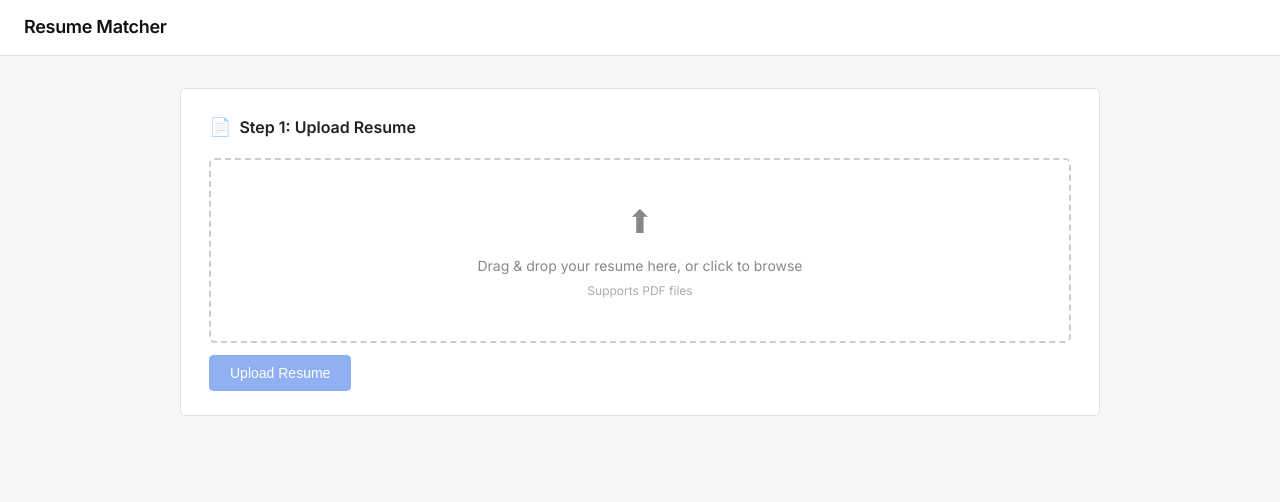
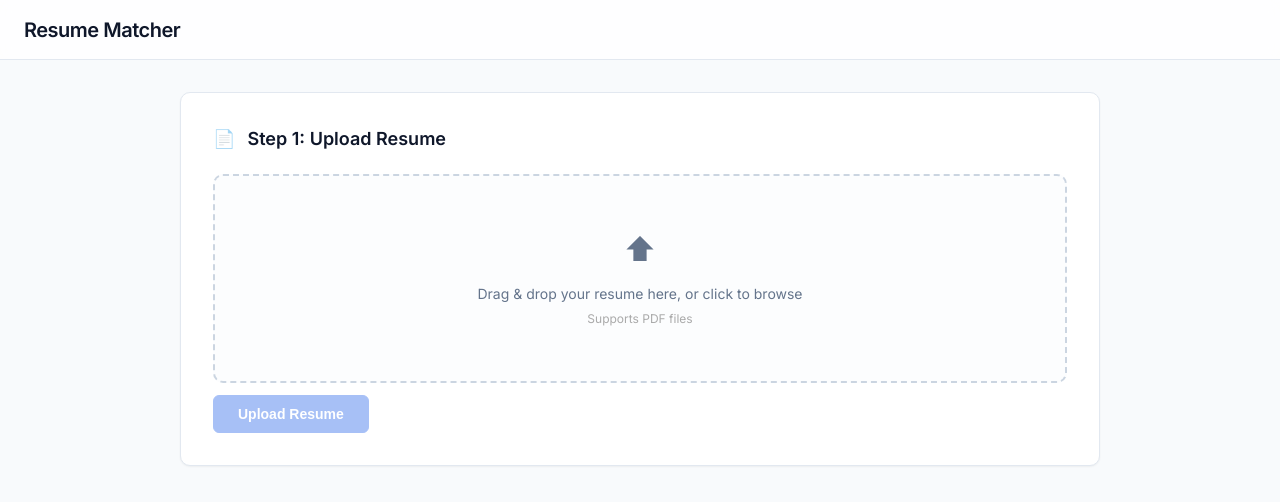
Before and after one commit to Zenuxcoder/Resume-Parser, a website: page index.html in a window 1280 px wide. Drawn offline with Linux system fonts and the light colour scheme.

Commit message:
style: refine UI aesthetics with modern variables, glassmorphism and soft elevations

```diff
--- a/style.css
+++ b/style.css
@@ -1,3 +1,23 @@
+:root {
+    /* Colors */
+    --primary: #2563eb;
+    --primary-hover: #1d4ed8;
+    --bg-page: #f8fafc;
+    --bg-card: #ffffff;
+    --text-main: #1e293b;
+    --text-muted: #64748b;
+    --border-color: #e2e8f0;
+
+    /* Elevation */
+    --shadow-sm: 0 1px 2px 0 rgb(0 0 0 / 0.05);
+    --shadow-md: 0 4px 6px -1px rgb(0 0 0 / 0.1), 0 2px 4px -2px rgb(0 0 0 / 0.1);
+    --shadow-lg: 0 10px 15px -3px rgb(0 0 0 / 0.1), 0 4px 6px -4px rgb(0 0 0 / 0.1);
+
+    /* Radius */
+    --radius: 10px;
+    --radius-sm: 6px;
+}
+
 /* ===== Reset & Base ===== */
 *,
 *::before,
@@ -8,19 +28,22 @@
 }
 
 body {
-    font-family: 'Inter', Arial, Helvetica, sans-serif;
-    background: #f5f6f8;
-    color: #1e1e1e;
+    font-family: 'Inter', system-ui, -apple-system, sans-serif;
+    background: var(--bg-page);
+    color: var(--text-main);
     line-height: 1.6;
     min-height: 100vh;
+    -webkit-font-smoothing: antialiased;
 }
 
 /* ===== Navbar ===== */
 .navbar {
-    background: #ffffff;
-    border-bottom: 1px solid #e0e0e0;
+    background: rgba(255, 255, 255, 0.8);
+    backdrop-filter: blur(8px);
+    -webkit-backdrop-filter: blur(8px);
+    border-bottom: 1px solid var(--border-color);
     padding: 0 24px;
-    height: 56px;
+    height: 60px;
     display: flex;
     align-items: center;
     position: sticky;
@@ -29,10 +52,10 @@ body {
 }
 
 .navbar .logo {
-    font-size: 18px;
-    font-weight: 600;
-    color: #111;
-    letter-spacing: -0.3px;
+    font-size: 20px;
+    font-weight: 700;
+    color: #0f172a;
+    letter-spacing: -0.025em;
 }
 
 .navbar .logo span {
@@ -70,21 +93,28 @@ body {
 
 /* ===== Section Cards ===== */
 .card {
-    background: #ffffff;
-    border: 1px solid #e0e0e0;
-    border-radius: 6px;
-    padding: 24px 28px;
+    background: var(--bg-card);
+    border: 1px solid var(--border-color);
+    border-radius: var(--radius);
+    padding: 32px;
     margin-bottom: 24px;
+    box-shadow: var(--shadow-sm);
+    transition: transform 0.2s ease, box-shadow 0.2s ease;
+}
+
+.card:hover {
+    transform: translateY(-2px);
+    box-shadow: var(--shadow-md);
 }
 
 .card h2 {
-    font-size: 16px;
-    font-weight: 600;
-    margin-bottom: 16px;
-    color: #222;
+    font-size: 18px;
+    font-weight: 700;
+    margin-bottom: 20px;
+    color: #0f172a;
     display: flex;
     align-items: center;
-    gap: 8px;
+    gap: 12px;
 }
 
 .card h2 .icon {
@@ -94,20 +124,22 @@ body {
 
 /* ===== Upload Area ===== */
 .upload-area {
-    border: 2px dashed #ccc;
-    border-radius: 6px;
-    padding: 36px 20px;
+    border: 2px dashed #cbd5e1;
+    border-radius: var(--radius);
+    padding: 48px 24px;
     text-align: center;
-    color: #888;
+    color: var(--text-muted);
     font-size: 14px;
     cursor: pointer;
-    transition: border-color 0.15s, background 0.15s;
+    transition: all 0.2s ease;
+    background: #fcfdfe;
 }
 
 .upload-area:hover,
 .upload-area.dragover {
-    border-color: #888;
-    background: #fafafa;
+    border-color: var(--primary);
+    background: #eff6ff;
+    color: var(--primary);
 }
 
 .upload-area .upload-icon {
@@ -128,38 +160,43 @@ body {
 
 /* ===== Buttons ===== */
 .btn {
-    display: inline-block;
-    padding: 9px 20px;
+    display: inline-flex;
+    align-items: center;
+    justify-content: center;
+    padding: 10px 24px;
     font-size: 14px;
-    font-weight: 500;
-    border: 1px solid #d0d0d0;
-    border-radius: 4px;
-    background: #fff;
-    color: #333;
+    font-weight: 600;
+    border: 1px solid var(--border-color);
+    border-radius: var(--radius-sm);
+    background: var(--bg-card);
+    color: var(--text-main);
     cursor: pointer;
-    transition: background 0.15s, border-color 0.15s;
+    transition: all 0.2s ease;
     margin-top: 12px;
 }
 
 .btn:hover {
-    background: #f0f0f0;
-    border-color: #bbb;
+    background: #f1f5f9;
+    border-color: #cbd5e1;
+    transform: translateY(-1px);
 }
 
 .btn:disabled {
-    opacity: 0.5;
+    opacity: 0.4;
     cursor: not-allowed;
+    transform: none;
 }
 
 .btn-primary {
-    background: #2563eb;
+    background: var(--primary);
     color: #fff;
-    border-color: #2563eb;
+    border-color: var(--primary);
 }
 
 .btn-primary:hover {
-    background: #1d4ed8;
-    border-color: #1d4ed8;
+    background: var(--primary-hover);
+    border-color: var(--primary-hover);
+    box-shadow: 0 4px 12px rgb(37 99 235 / 0.2);
 }
 
 /* ===== Textarea ===== */
```
